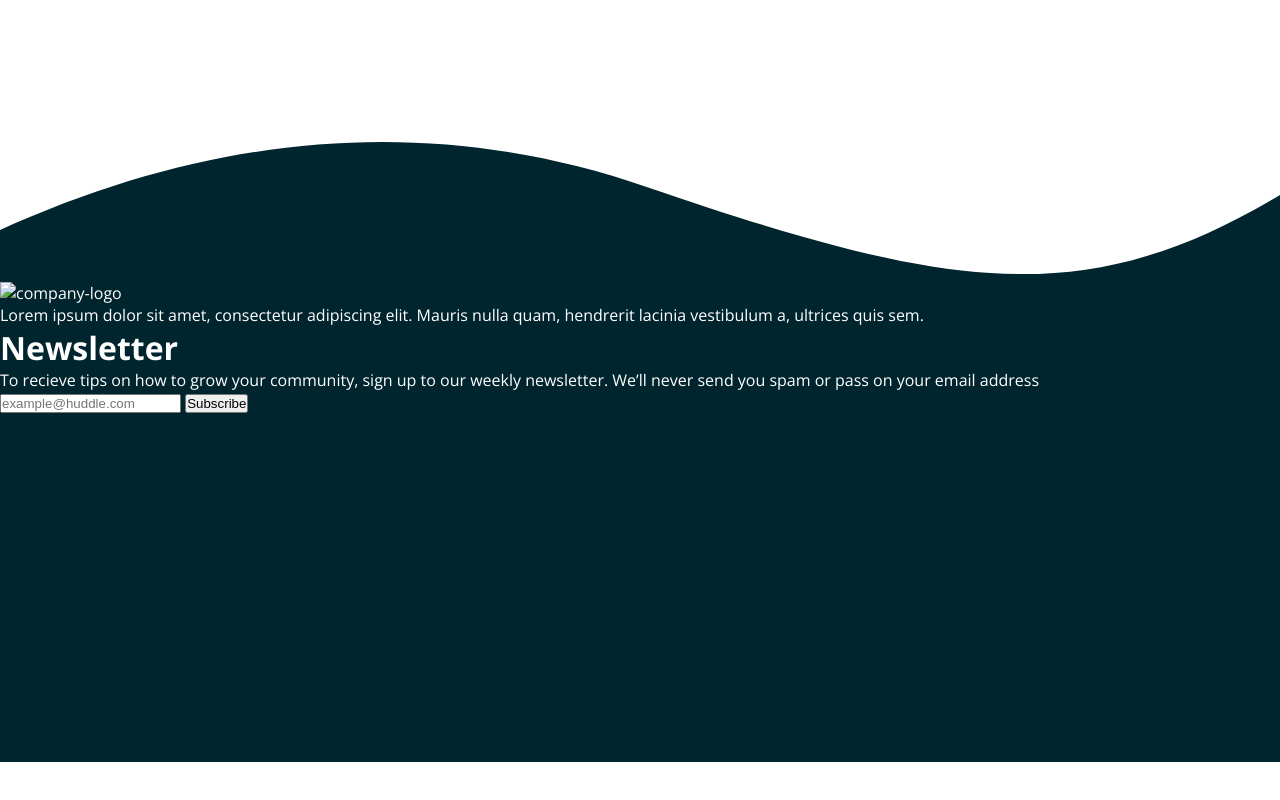
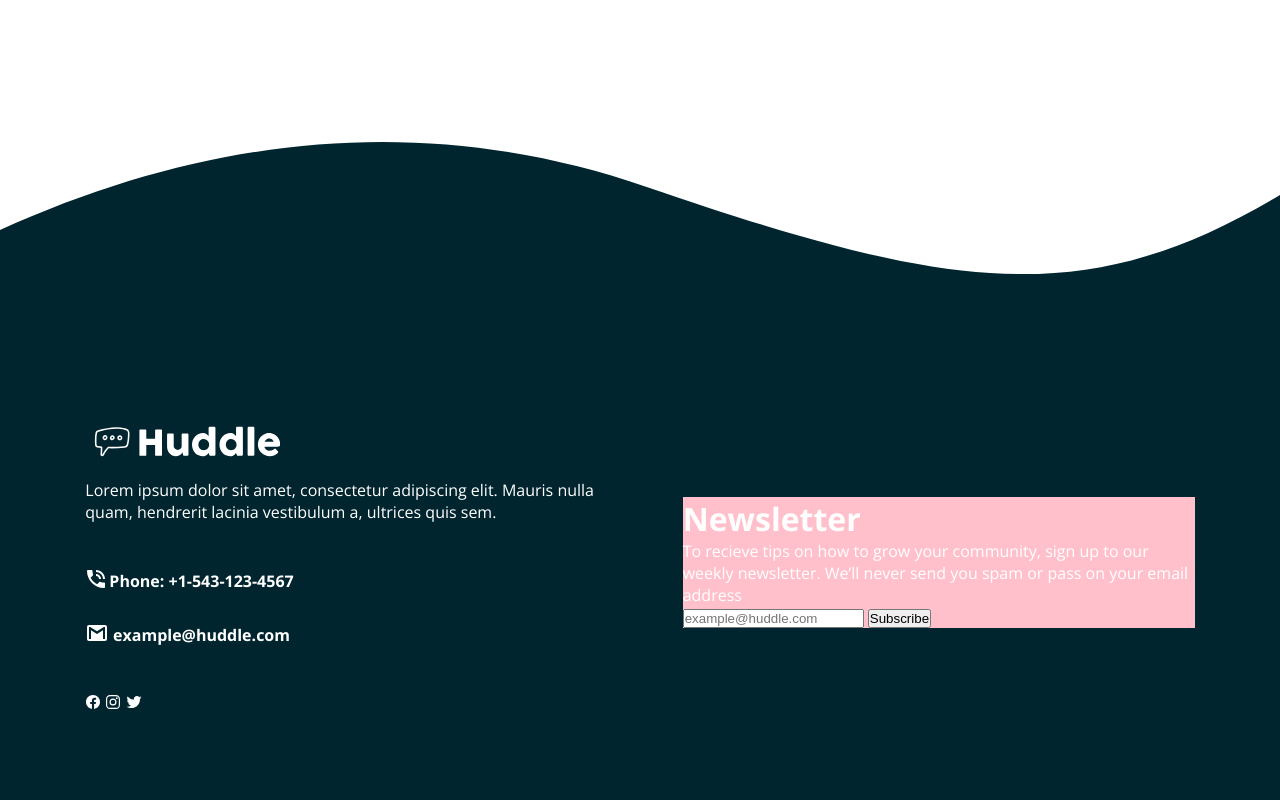
Before and after one commit to Gauravkumario/Huddle-landing-page-with-curved-sections, a plain HTML site: page index.html in a window 1280 px wide. Shown: the part 4998-5798 px from the top of the page. Before the commit the page ends 5760 px from the top, so only its background shows below. Drawn offline with nearby package versions, Linux system fonts and the light colour scheme.

Commit message:
Add files via upload

```diff
--- a/index.html
+++ b/index.html
@@ -6,6 +6,8 @@
 
   <link rel="icon" type="image/png" sizes="32x32" href="./images/favicon-32x32.png">
   <link rel="stylesheet" type="text/css" href="style.css">
+  <script type="module" src="https://unpkg.com/ionicons@5.5.2/dist/ionicons/ionicons.esm.js"></script>
+  <script nomodule src="https://unpkg.com/ionicons@5.5.2/dist/ionicons/ionicons.js"></script>
 
   <title>Frontend Mentor | Huddle landing page with curved sections</title>
 
@@ -80,17 +82,28 @@
     </div>
     <!--part-8-->
     <footer>
-      <div>
-        <img src="" alt="company-logo">
+      <div id="left-foot">
+        <img src="images/logo-footer.svg" alt="company-logo">
         <p>Lorem ipsum dolor sit amet, consectetur adipiscing elit. Mauris nulla quam, hendrerit lacinia vestibulum a, ultrices quis sem.</p>
         <table>
+          <tr>
+            <td><img src="images/icon-phone.svg"></td>
+            <th>Phone: +1-543-123-4567</th>
+          </tr>
+          <tr>
+            <td><img src="images/icon-email.svg"></td>
+            <th>example@huddle.com</th>
+          </tr>
 
         </table>
         <div>
-
+          <ion-icon name="logo-facebook"></ion-icon>
+          <ion-icon name="logo-instagram"></ion-icon>
+          <ion-icon name="logo-twitter"></ion-icon>
         </div>
       </div>
-      <div>
+      <!--             -->
+      <div id="right-foot">
         <h1>Newsletter</h1>
         <p>To recieve tips on how to grow your community, sign up to our weekly newsletter. We’ll never send you spam or pass on your email address</p>
         <input type="email" name="email" placeholder="example@huddle.com">
--- a/style.css
+++ b/style.css
@@ -214,8 +214,35 @@ nav > button:hover{
 
 /* footer part */
 footer{
-	height: 60vh;
+	height: 70vh;
 	font-family: 'Open Sans', sans-serifs;
 	color: #ffffff;
 	background-color: hsl(192, 100%, 9%);
+	display: flex;
+	align-items: center;
+	justify-content: space-evenly;
 }
+
+#left-foot{
+	width: 40%;
+}
+
+#left-foot p{
+	margin-bottom: 20px;
+}
+
+#left-foot table{
+	margin: 30px 0;
+}
+
+#left-foot table  th{
+	padding: 15px 0;
+}
+
+
+
+
+#right-foot{
+	background-color: pink;
+	width: 40%;
+}
```
